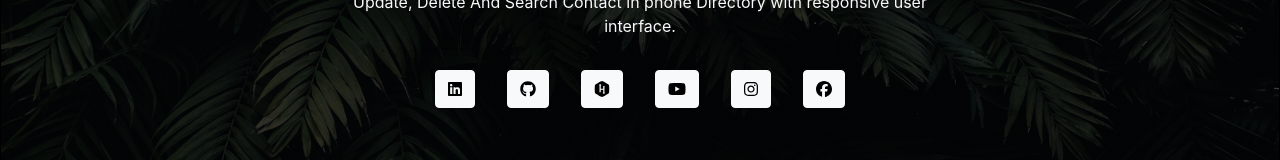
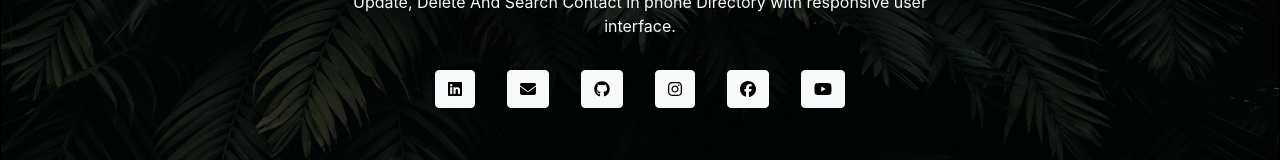
Before and after one commit to sanketsupekar/phone-directory, a React (Create React App) app: page /home in a window 1280 px wide. Shown: the part 260-420 px from the top of the page. Built offline with nearby package versions, Linux system fonts and the light colour scheme; no server answers.

Commit message:
Social Account Update

```diff
--- a/src/components/SocialLink.js
+++ b/src/components/SocialLink.js
@@ -1,6 +1,7 @@
 import React from "react";
 import { FontAwesomeIcon } from "@fortawesome/react-fontawesome";
-import { faYoutube, faLinkedin, faGithub, faHackerrank, faInstagram,faFacebook} from "@fortawesome/free-brands-svg-icons";
+import {faEnvelope} from "@fortawesome/free-solid-svg-icons"
+import { faYoutube, faLinkedin, faGithub, faInstagram,faFacebook} from "@fortawesome/free-brands-svg-icons";
 import '../App';
 
 
@@ -10,16 +11,15 @@ export default function () {
       <a href="https://www.linkedin.com/in/sanketsupekar" className="btn btn-light m-3">
         <FontAwesomeIcon icon={faLinkedin} />
       </a>
+
+      <a href="mailto:sanketsupekar123@gmail.com" className="btn btn-light m-3">
+        <FontAwesomeIcon icon={faEnvelope} />
+      </a>
+
       <a href="https://github.com/sanketsupekar" className="btn btn-light m-3">
         <FontAwesomeIcon icon={faGithub} />
       </a>
 
-      <a href="https://www.hackerrank.com/sanketsupekar" className="btn btn-light m-3">
-        <FontAwesomeIcon icon={faHackerrank} />{" "}
-      </a>
-      <a href="https://www.youtube.com/channel/UCsZS_PHRWkho8l6u8jR2nhg" className="btn btn-light m-3">
-        <FontAwesomeIcon icon={faYoutube} />{" "}
-      </a>
       <a href="https://www.instagram.com/sanket_supekar_patil/" className="btn btn-light m-3">
         <FontAwesomeIcon icon={faInstagram} />{" "}
       </a>
@@ -27,6 +27,10 @@ export default function () {
         <FontAwesomeIcon icon={faFacebook} />{" "}
       </a>
 
+      <a href="https://www.youtube.com/channel/UCsZS_PHRWkho8l6u8jR2nhg" className="btn btn-light m-3">
+        <FontAwesomeIcon icon={faYoutube} />{" "}
+      </a>
+
     </div>
   );
 }
```
